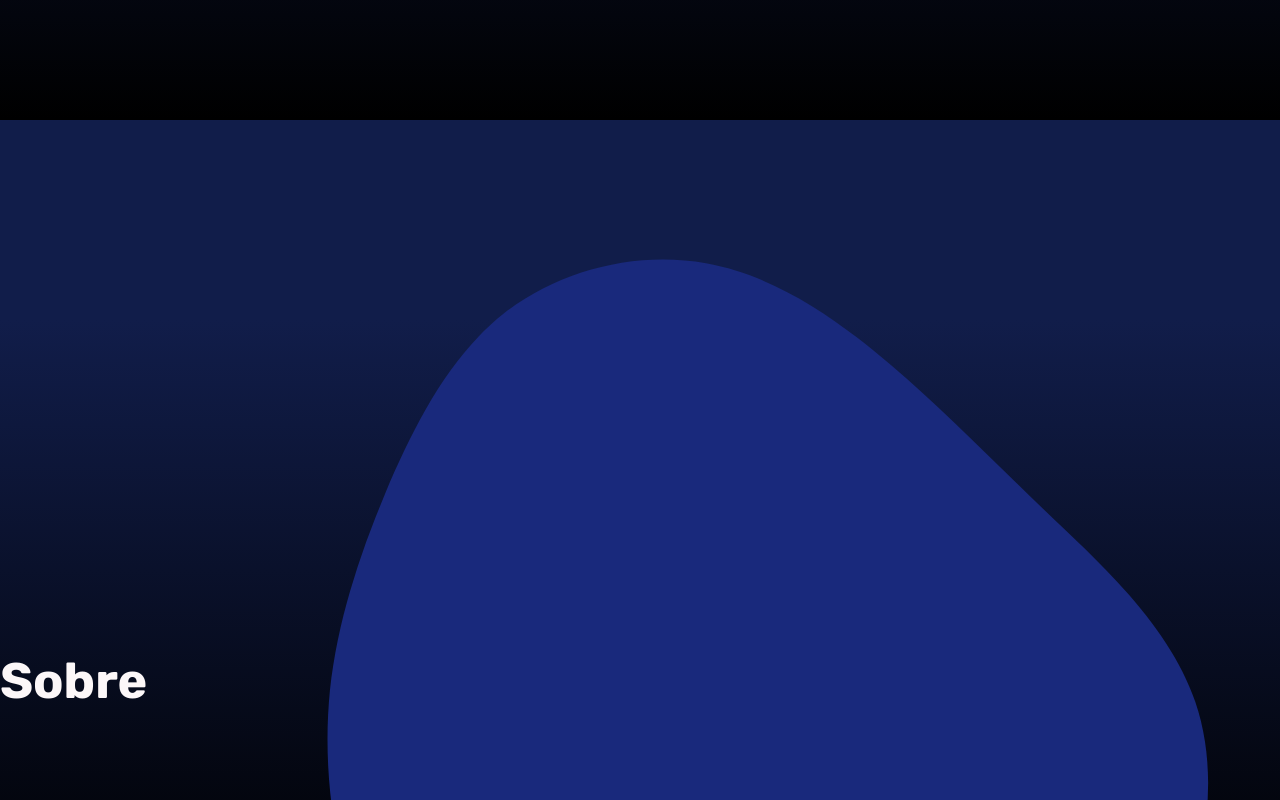
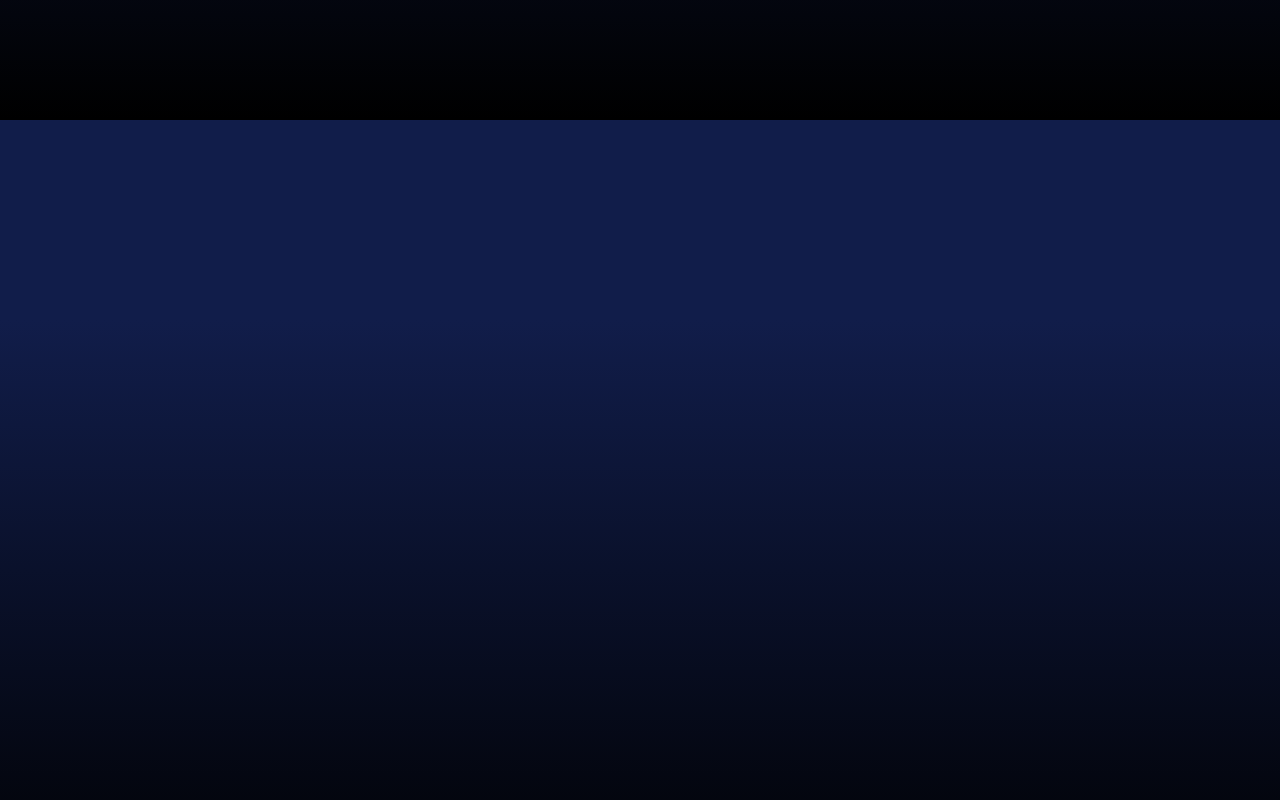
Before and after one commit to ednandias/portfolio, a React (Vite) app: page / in a window 1280 px wide. Shown: the part 680-1480 px from the top of the page. Built offline with nearby package versions, Linux system fonts and the light colour scheme.

Commit message:
feat: add scrolltrigger logic

```diff
--- a/src/pages/Home/components/About/index.tsx
+++ b/src/pages/Home/components/About/index.tsx
@@ -1,52 +1,44 @@
 import { useGSAP } from "@gsap/react";
 import gsap from "gsap";
+import { ScrollToPlugin, ScrollTrigger } from "gsap/all";
 import { Section } from "../../styles";
+import { Content } from "./styles";
 
 interface AboutProps {
   id: string;
 }
 
 export function About({ id }: AboutProps) {
-  // useGSAP(() => {
-  //   gsap.to(".text", {
-  //     x: 300,
-  //     scrollTrigger: {
-  //       start: 100,
-  //       end: 300,
-  //       scrub: true,
-  //     },
-  //   });
+  gsap.registerPlugin(ScrollTrigger);
+  gsap.registerPlugin(ScrollToPlugin);
 
-  //   gsap.to(".text", {
-  //     x: -300,
-  //     scrollTrigger: {
-  //       start: 400,
-  //       end: 800,
-  //       scrub: true,
-  //     },
-  //   });
-  // });
+  useGSAP(() => {
+    gsap.to("h1", {
+      x: 100,
+      scrollTrigger: {
+        trigger: "h1",
+        start: "top bottom",
+        end: "center center",
+        scrub: true,
+      },
+    });
+
+    gsap.to("h1", {
+      x: 200,
+      scrollTrigger: {
+        trigger: "h1",
+        start: "center center",
+        end: "bottom top",
+        scrub: true,
+      },
+    });
+  }, []);
 
   return (
     <Section id={id}>
-      <div
-        style={{
-          flex: 1,
-          display: "flex",
-          alignItems: "center",
-          justifyContent: "center",
-        }}
-      >
+      <Content>
         <h1 className="text">Sobre</h1>
-
-        <svg viewBox="0 0 200 200" xmlns="http://www.w3.org/2000/svg">
-          <path
-            fill="#19297C"
-            d="M31.3,-56.8C40.7,-48.8,48.5,-40.7,58.4,-31.2C68.4,-21.7,80.4,-10.8,85.1,2.7C89.7,16.2,87,32.4,79.8,46.6C72.6,60.9,60.9,73.1,46.9,78.5C32.9,83.9,16.4,82.4,0.6,81.4C-15.2,80.4,-30.5,79.8,-41.5,72.6C-52.6,65.5,-59.5,51.9,-63.5,38.7C-67.6,25.5,-68.9,12.8,-67.7,0.7C-66.4,-11.3,-62.7,-22.7,-57.8,-34.4C-52.8,-46.1,-46.7,-58.2,-36.9,-65.9C-27,-73.6,-13.5,-76.9,-1.3,-74.7C11,-72.5,21.9,-64.8,31.3,-56.8Z"
-            transform="translate(100 100)"
-          />
-        </svg>
-      </div>
+      </Content>
     </Section>
   );
 }
--- /dev/null
+++ b/src/pages/Home/components/About/styles.ts
@@ -0,0 +1,14 @@
+import styled from "styled-components";
+
+export const Content = styled.div`
+  flex: 1;
+
+  display: flex;
+  /* align-items: center; */
+  justify-content: center;
+
+  h1 {
+    opacity: 0;
+    transform: translateY(30px);
+  }
+`;
--- a/src/pages/Home/index.tsx
+++ b/src/pages/Home/index.tsx
@@ -5,9 +5,6 @@ import { Welcome } from "./components/Welcome";
 import { Container, Section } from "./styles";
 
 export function Home() {
-  gsap.registerPlugin(ScrollTrigger);
-  gsap.registerPlugin(ScrollToPlugin);
-
   return (
     <Container className="container">
       <Welcome />
```
Also changed, not shown: src/assets/images/me.jpg (added).
